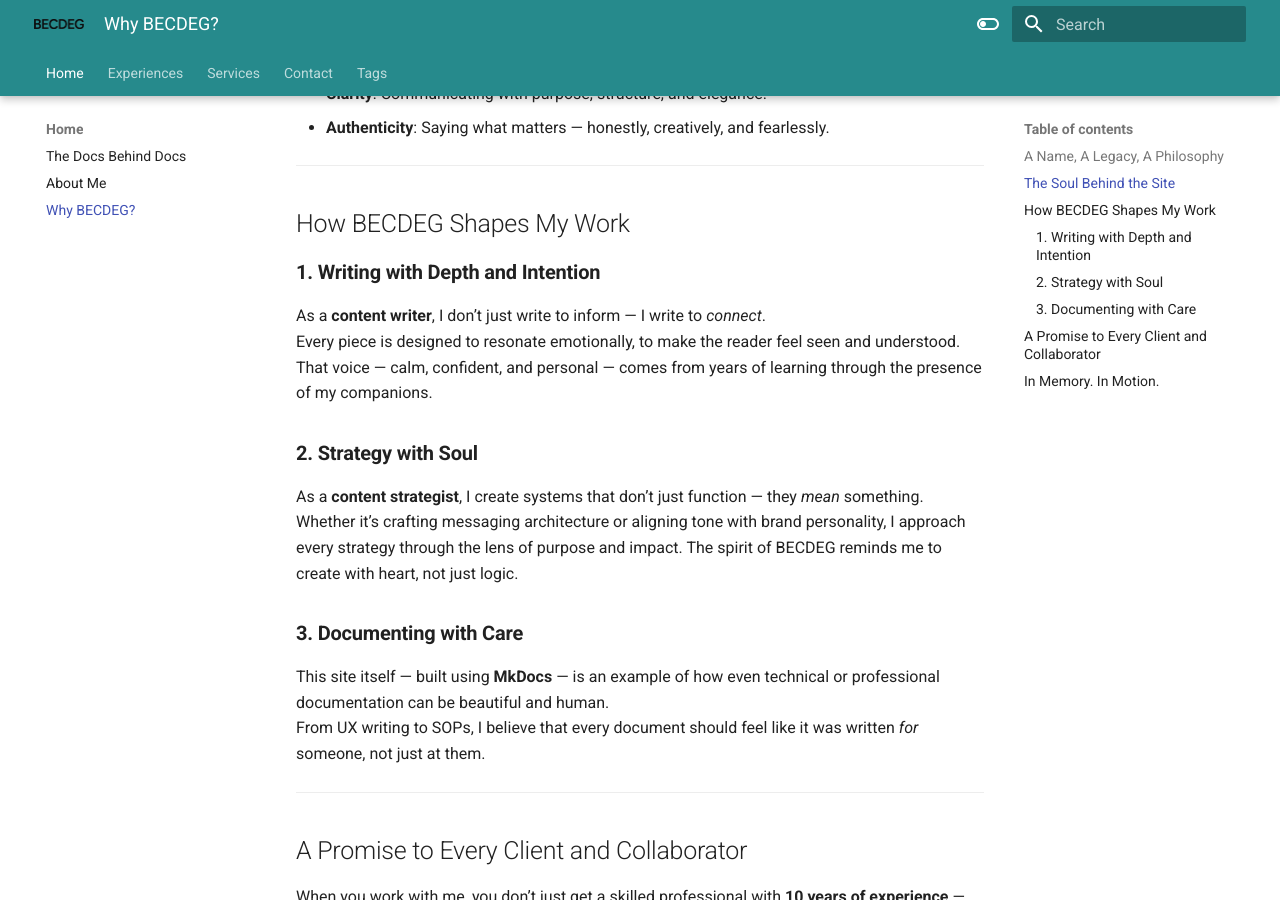
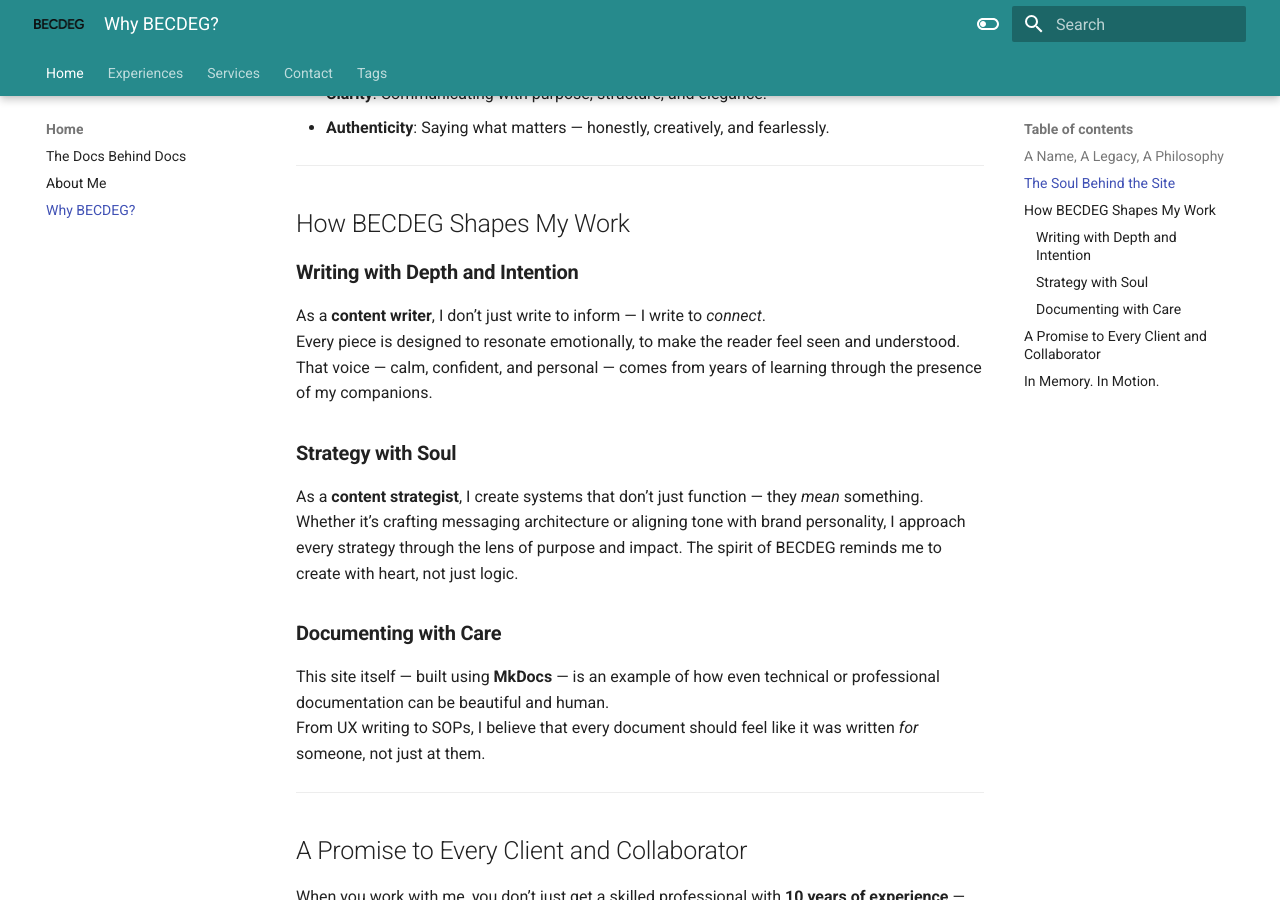
Before and after one commit to harshkanth/Becdeg-docs, an MkDocs documentation site: the page built from docs/whybecdeg.md, in a window 1280 px wide and 900 px high, scrolled down 911 px. Built offline with MkDocs 1.6.1 and Material for MkDocs 9.7.7, drawn with Linux system fonts in a browser that asks for light colours.

Commit message:
new updates

```diff
--- a/docs/whybecdeg.md
+++ b/docs/whybecdeg.md
@@ -33,17 +33,17 @@ Every article, document, or strategy I create is guided by the values that BECDE
 
 ## How BECDEG Shapes My Work
 
-### **1. Writing with Depth and Intention**
+### **Writing with Depth and Intention**
 
 As a **content writer**, I don’t just write to inform — I write to *connect*.
 Every piece is designed to resonate emotionally, to make the reader feel seen and understood. That voice — calm, confident, and personal — comes from years of learning through the presence of my companions.
 
-### **2. Strategy with Soul**
+### **Strategy with Soul**
 
 As a **content strategist**, I create systems that don’t just function — they *mean* something.
 Whether it’s crafting messaging architecture or aligning tone with brand personality, I approach every strategy through the lens of purpose and impact. The spirit of BECDEG reminds me to create with heart, not just logic.
 
-### **3. Documenting with Care**
+### **Documenting with Care**
 
 This site itself — built using **MkDocs** — is an example of how even technical or professional documentation can be beautiful and human.
 From UX writing to SOPs, I believe that every document should feel like it was written *for* someone, not just at them.
--- a/mkdocs.yml
+++ b/mkdocs.yml
@@ -1,4 +1,4 @@
-site_name: Documentation Platform
+site_name: DocSuite
 site_url: https://becdeg.com
 
 theme:
```
Also changed, not shown: docs/index.md (+4 -1 lines).
